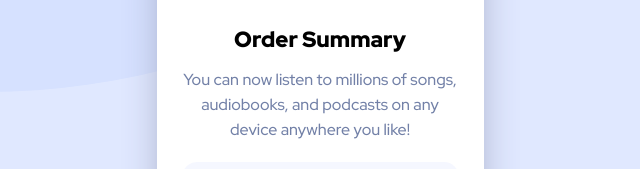
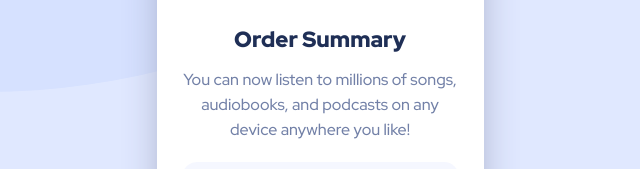
Before and after one commit to Alber05/Font-end-mentor, a plain HTML site: page order-summary-component-main/index.html in a window 1280 px wide. Shown: the part 296-465 px from the top of the page, 320-960 px from the left. Drawn offline with Linux system fonts and the light colour scheme.

Commit message:
Update style.css

```diff
--- a/order-summary-component-main/css/style.css
+++ b/order-summary-component-main/css/style.css
@@ -79,6 +79,7 @@ main{
 .card__title{
     font-size: 2.2rem;
     font-weight: 900;
+    color: var(--Dark-blue);
 }
 
 .card__text{
```
